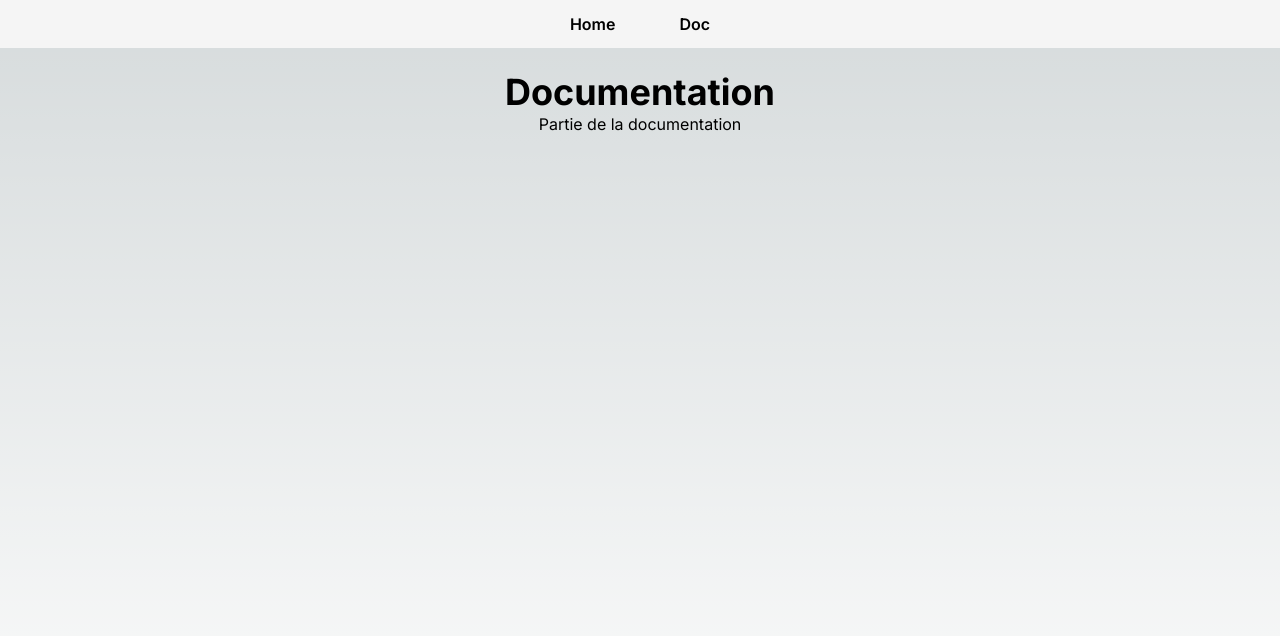
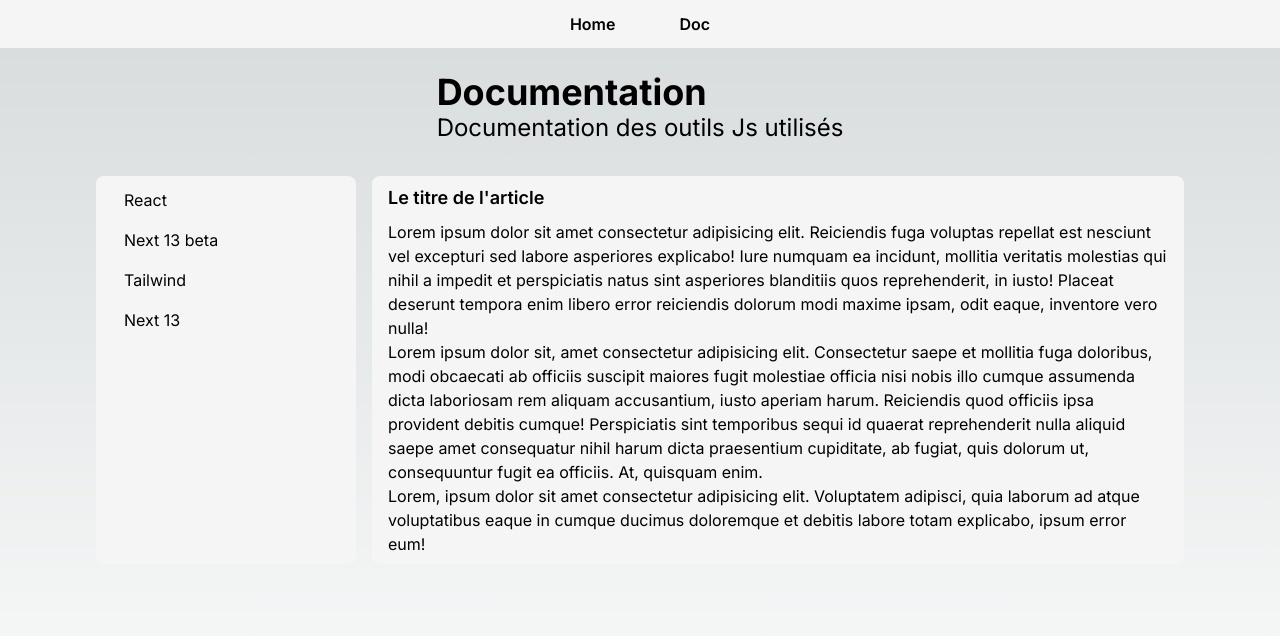
Before and after one commit to giltest99/test-next-deploy, a Next.js app: page /doc in a window 1280 px wide. Shown: the top 636 px of the page. Built offline with nearby package versions, Linux system fonts and the light colour scheme.

Commit message:
Add navigation  & article in doc page

```diff
--- /dev/null
+++ b/app/components/ReactDocNavigation.jsx
@@ -0,0 +1,15 @@
+import React from 'react'
+
+
+export default function ReactDocNavigation() {
+  return (
+    <nav>
+      <ul className='flex flex-col gap-2'>
+        <a href="#" className='hover:bg-blue-100 px-3 py-1 duration-200 hover:underline'>React</a>
+        <a href="#" className='hover:bg-blue-100 px-3 py-1 duration-200 hover:underline'>Next 13 beta</a>
+        <a href="#" className='hover:bg-blue-100 px-3 py-1 duration-200 hover:underline'>Tailwind</a>
+        <a href="#" className='hover:bg-blue-100 px-3 py-1 duration-200 hover:underline'>Next 13</a>
+      </ul>
+    </nav>
+  )
+}
--- a/app/doc/page.js
+++ /dev/null
@@ -1,10 +0,0 @@
-import React from "react";
-
-export default function Documentation() {
-  return (
-    <main className="flex min-h-screen flex-col items-center px-24 py-6">
-      <h1 className="text-4xl font-bold">Documentation</h1>
-      <h2>Partie de la documentation</h2>
-    </main>
-  );
-}
--- /dev/null
+++ b/app/doc/page.jsx
@@ -0,0 +1,26 @@
+import ReactDocNavigation from "../components/ReactDocNavigation";
+
+export default function Documentation() {
+  return (
+    <main className="flex min-h-screen flex-col items-center px-24 py-6">
+      <header className="mb-8">
+        <h1 className="text-4xl font-bold">Documentation</h1>
+        <h2 className="text-2xl">Documentation des outils Js utilisés</h2>
+      </header>
+
+      <div className="grid grid-cols-4 gap-4 border-1 border-slate-300 w-full">
+        <div className="col-span-1 bg-neutral-100 px-4 py-2 rounded-lg">
+          <ReactDocNavigation />
+        </div>
+        <div className="col-span-3 bg-neutral-100 px-4 py-2 rounded-lg">
+          <h3 className="text-lg font-semibold mb-2">Le titre de l&apos;article</h3>
+          Lorem ipsum dolor sit amet consectetur adipisicing elit. Reiciendis fuga voluptas repellat est nesciunt vel excepturi sed labore asperiores explicabo! Iure numquam ea incidunt, mollitia veritatis molestias qui nihil a impedit et perspiciatis natus sint asperiores blanditiis quos reprehenderit, in iusto! Placeat deserunt tempora enim libero error reiciendis dolorum modi maxime ipsam, odit eaque, inventore vero nulla!
+          <br />
+          Lorem ipsum dolor sit, amet consectetur adipisicing elit. Consectetur saepe et mollitia fuga doloribus, modi obcaecati ab officiis suscipit maiores fugit molestiae officia nisi nobis illo cumque assumenda dicta laboriosam rem aliquam accusantium, iusto aperiam harum. Reiciendis quod officiis ipsa provident debitis cumque! Perspiciatis sint temporibus sequi id quaerat reprehenderit nulla aliquid saepe amet consequatur nihil harum dicta praesentium cupiditate, ab fugiat, quis dolorum ut, consequuntur fugit ea officiis. At, quisquam enim.
+          <br />
+          Lorem, ipsum dolor sit amet consectetur adipisicing elit. Voluptatem adipisci, quia laborum ad atque voluptatibus eaque in cumque ducimus doloremque et debitis labore totam explicabo, ipsum error eum!
+        </div>
+      </div>
+    </main>
+  );
+}
--- a/app/layout.js
+++ b/app/layout.js
@@ -6,8 +6,8 @@ import { Inter } from "next/font/google";
 const inter = Inter({ subsets: ["latin"] });
 
 export const metadata = {
-  title: "Create Next App",
-  description: "Generated by create next app",
+  title: "Next 13 Js deploy test",
+  description: "Site réalisé grâce au framework Next Js 13 et déploiement sur Netlify.",
 };
 
 export default function RootLayout({ children }) {
```
Also changed, not shown: app/components/Navigation.jsx (+18 -8 lines).
